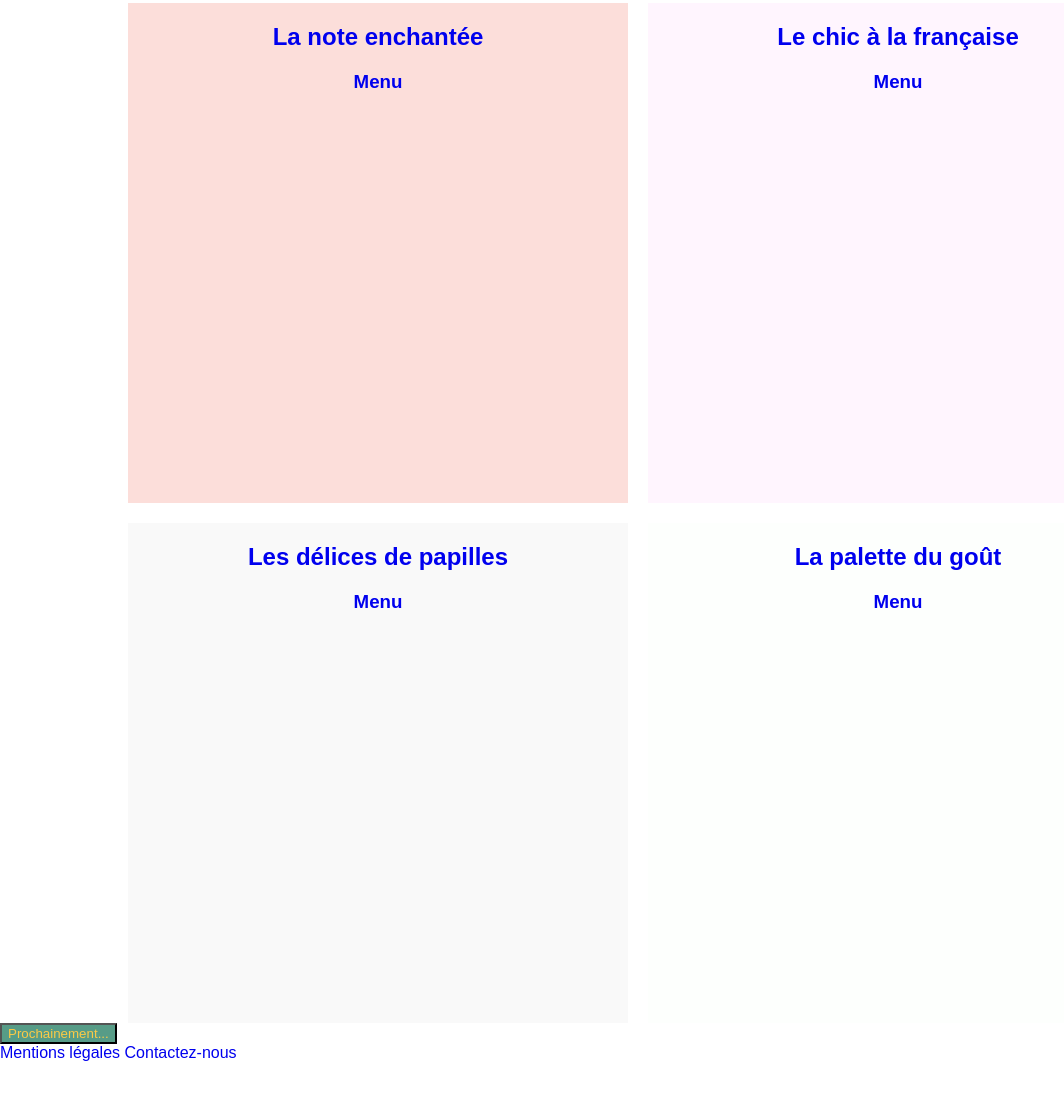
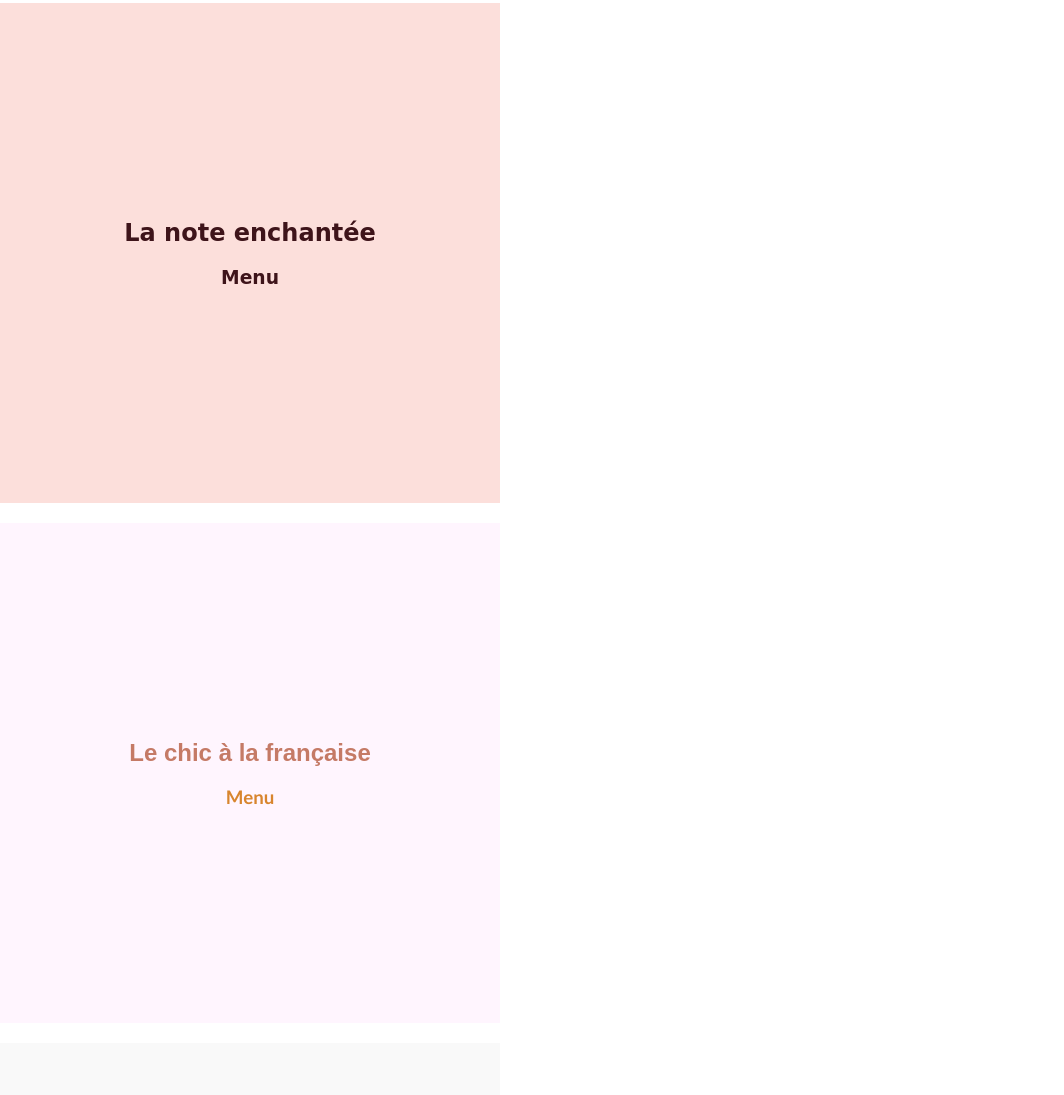
Before and after one commit to michelre/sire-p3, a plain HTML site: page Ohmyfood/index.html in a window 1280 px wide. Shown: the part 137-1232 px from the top of the page, without its empty margins (0-1064 px from the left). Before the commit the page ends 1199 px from the top, so only its background shows below. Drawn offline with Linux system fonts and the light colour scheme.

Commit message:
style css de la page d'accueil

```diff
--- a/Ohmyfood/css/styles.scss
+++ b/Ohmyfood/css/styles.scss
@@ -1,3 +1,9 @@
+/*Variables*/
+$primary:#579c87;
+$secondary:#FCDFDB;
+$tertiary:#FFF5FE;
+$quaternary:#F9F9F9;
+$colorfive:#FDFFFD;
 body{
     margin: 0;
     font-family: Arial, Helvetica, sans-serif;
@@ -8,18 +14,30 @@ header{
     display: flex;
     align-items: center;
     justify-content: center;
-    background-color: #579C87;
+    background-color: $primary;
     text-decoration: none;
     padding: 20px 0;
 }
+.section{
+    justify-content: center;
+}
+a{
+    text-align: center;
+    text-decoration: none;
+}
+
 h1{
     color: #FCCA46;
+}
+a{
+    text-align: center;
+    text-decoration: none;
 }
 #wrapper{
     max-width:1024px;
     margin: auto;
     display: flex;
-    flex-wrap: wrap;
+    flex-wrap: nowrap;
 }
 .section{
     justify-content: center;
@@ -32,27 +50,73 @@ a{
     width: 500px;
     height: 500px;
     margin-top: 20px;
+    align-items: center;
+    display: flex;
+    justify-content:center;
 }
-.carte_1{
-    background-color: #FCDEDA;
+.carte_1 {
+    background-color: #FCDFDB;
     margin-right: 20px;
+    h2{
+        color: #3E141A;
+        font-family: niconne, cursive;
+    }
+    h3{
+        font-family:cursive;
+        color: #3E141A;
+    }
 }
 .carte_2{
     background-color: #FFF5FE;
+    margin-right:20px;
+    h2{
+        color:#C57A66;
+        font-family: #B1709E;
+    }
+    h3{
+        color: #D8852E;
+        font-family: 'Trebuchet MS', 'Lucida Sans Unicode', 'Lucida Grande', 'Lucida Sans', Arial, sans-serif;
+    }
 }
 .carte_3{
     background-color: #F9F9F9;
     margin-right: 20px;
+    h2{
+        color: #1158E9;
+        font-family:Verdana, Geneva, Tahoma, sans-serif
+    }
+    h3{
+        color: #3A9DFA;
+        font-family:'Segoe UI', Tahoma, Geneva, Verdana, sans-serif
+    }
 }
 .carte_4{
     background-color: #FDFFFD;
+    margin-right: 20px;
+    h2{
+        color: #61B04D;
+        font-family: 'Gill Sans', 'Gill Sans MT', Calibri, 'Trebuchet MS', sans-serif;
+    }
+    h3{
+        color: #73BF57;
+        font-family: Verdana, Geneva, Tahoma, sans-serif;
+    }
 }
+
 .aurevoir{
     background-color: #579C87;
-    align-items: center;
-    justify-content: center;
     color: #FCCA46;
+    border: 3px solid #579C87;
+    border-radius: 20px;
+    margin-bottom: 20px;
 }
-h2 h3 a{
-    align-self: center;
+footer{
+    display: flex;
+    flex-direction: initial;
+    background-color: #579C87;
+    justify-content: space-between;
+    margin-bottom: 20px;
+    a{
+        color: #FCCA46;
+    }
 }
--- a/Ohmyfood/index.html
+++ b/Ohmyfood/index.html
@@ -12,7 +12,7 @@
         <h1>Ohmyfood</h1>
       </a>
     </header>
-    <section id="wrapper">
+    <section class="wrapper">
     <section class="carte_1 carte">
       <a href="menu1.html">
         <h2>La note enchantée</h2>
```
Also changed, not shown: Ohmyfood/css/styles.css, 1 other file.
